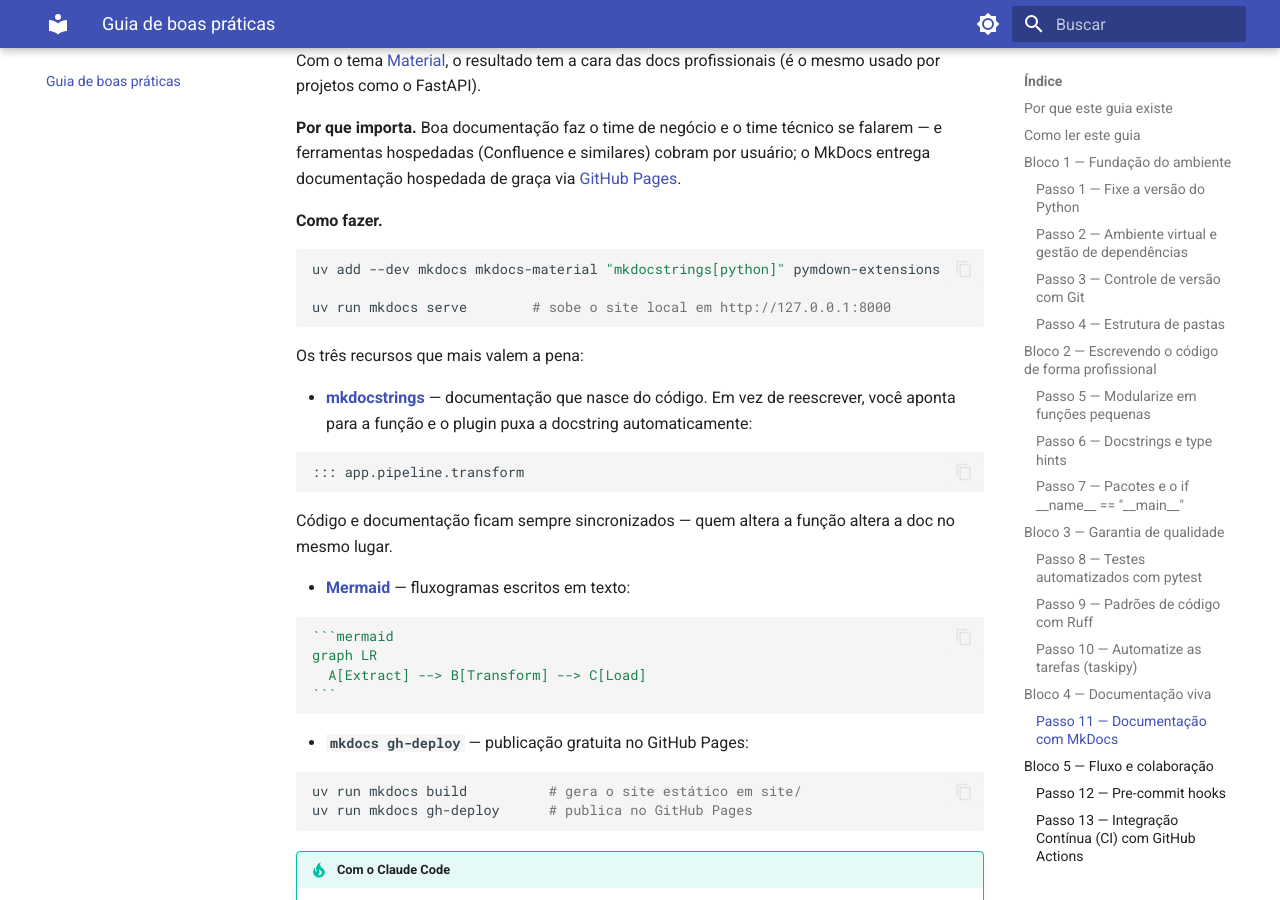
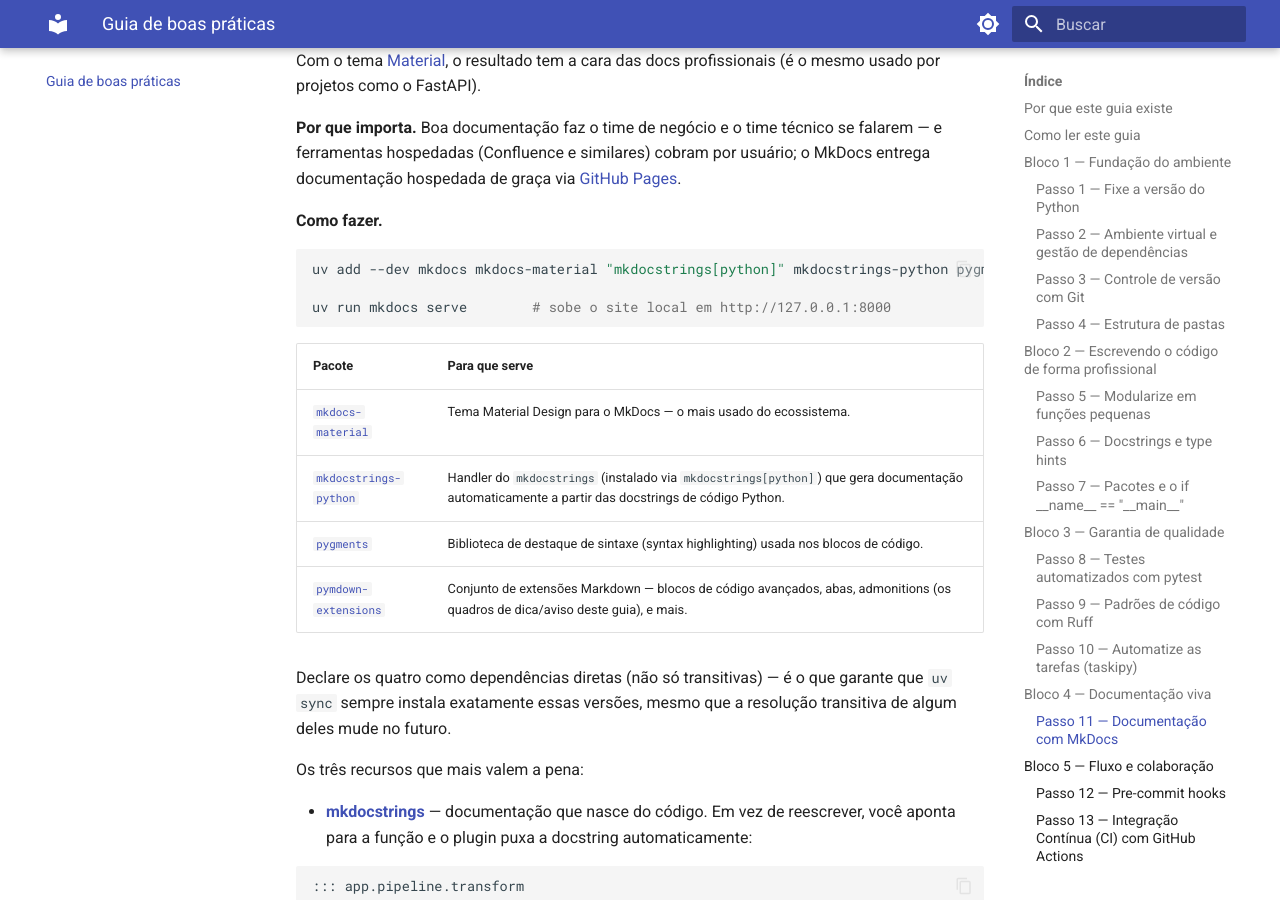
Before and after one commit to filipimr/Data-Project-Starter-Kit, an MkDocs documentation site: the page built from docs/guia-boas-praticas.md, in a window 1280 px wide and 900 px high, scrolled down 9873 px. Built offline with MkDocs 1.6.1 and Material for MkDocs 9.7.7, drawn with Linux system fonts in a browser that asks for light colours.

Commit message:
chore: declara mkdocstrings-python e pygments como deps diretas
mkdocs-material e pymdown-extensions já eram dependências diretas;
mkdocstrings-python (handler Python do mkdocstrings) e pygments
(syntax highlighting dos blocos de código) só entravam de forma
transitiva. Torná-los explícitos garante que uv sync sempre resolve
exatamente essas versões, independente de mudanças futuras na árvore
transitiva.

Documenta os quatro pacotes e para que cada um serve numa tabela no
Passo 11 (MkDocs) do docs/guia-boas-praticas.md.

````diff
--- a/docs/guia-boas-praticas.md
+++ b/docs/guia-boas-praticas.md
@@ -483,10 +483,21 @@
 **Como fazer.**
 
 ```bash
-uv add --dev mkdocs mkdocs-material "mkdocstrings[python]" pymdown-extensions
+uv add --dev mkdocs mkdocs-material "mkdocstrings[python]" mkdocstrings-python pygments pymdown-extensions
 
 uv run mkdocs serve        # sobe o site local em http://127.0.0.1:8000
 ```
+
+| Pacote | Para que serve |
+|--------|-----------------|
+| [`mkdocs-material`](https://squidfunk.github.io/mkdocs-material/) | Tema Material Design para o MkDocs — o mais usado do ecossistema. |
+| [`mkdocstrings-python`](https://mkdocstrings.github.io/python/) | Handler do `mkdocstrings` (instalado via `mkdocstrings[python]`) que gera documentação automaticamente a partir das docstrings de código Python. |
+| [`pygments`](https://pygments.org/) | Biblioteca de destaque de sintaxe (syntax highlighting) usada nos blocos de código. |
+| [`pymdown-extensions`](https://facelessuser.github.io/pymdown-extensions/) | Conjunto de extensões Markdown — blocos de código avançados, abas, admonitions (os quadros de dica/aviso deste guia), e mais. |
+
+Declare os quatro como dependências diretas (não só transitivas) — é o que
+garante que `uv sync` sempre instala exatamente essas versões, mesmo que a
+resolução transitiva de algum deles mude no futuro.
 
 Os três recursos que mais valem a pena:
 
--- a/pyproject.toml
+++ b/pyproject.toml
@@ -16,8 +16,10 @@
 dev = [
     "mkdocs>=1.6.1",
     "mkdocs-material>=9.7.7",
+    "mkdocstrings-python>=2.0.5",
     "mkdocstrings[python]>=1.0.6",
     "pre-commit>=4.6.1",
+    "pygments>=2.20.0",
     "pymdown-extensions>=11.0.1",
     "pytest>=9.1.1",
     "ruff>=0.16.0",
````
Also changed, not shown: 1 other file.
